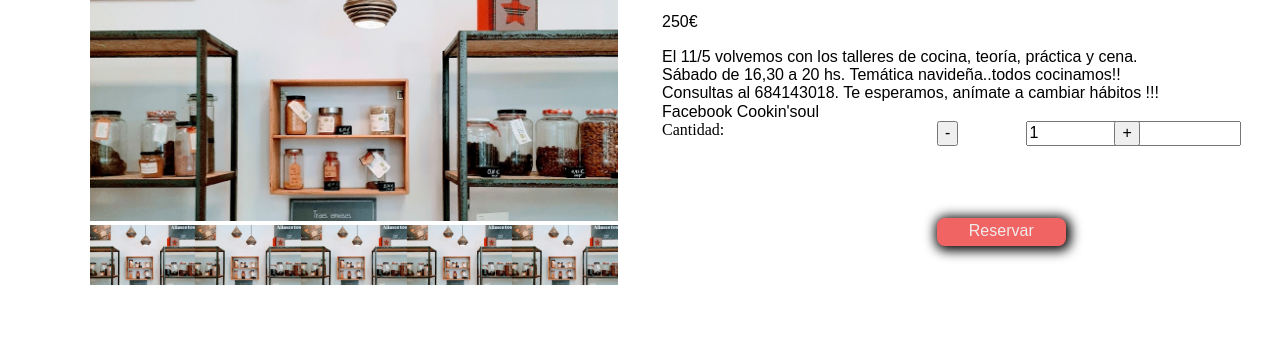
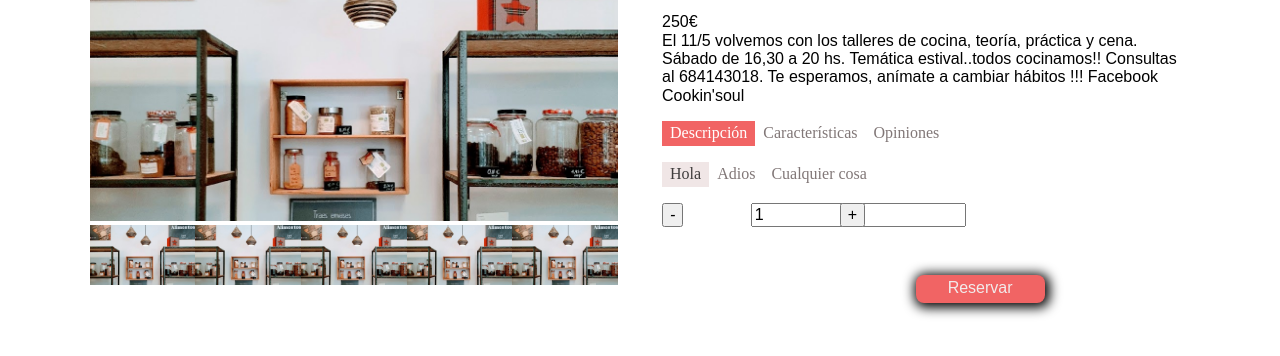
Before and after one commit to MelinaAveMol/cookbook, a plain HTML site: page product.html in a window 1280 px wide. Shown: the part 166-522 px from the top of the page. Drawn offline with Linux system fonts and the light colour scheme; a web font is replaced by a local one.

Commit message:
mis primeros bucles

```diff
--- a/js/app.js
+++ b/js/app.js
@@ -38,23 +38,70 @@ if(hamburger){
 //       }
 //});
 
+
+// Tab-Panel on button plus-minus
+
+
+
+//Recorrer todos los tabs
+//Eventos a tabs
+//comprobar si alguna tab tiene tab-active
+//si la tiene= remove
+//dar al tab clickeado tab-active
+let tabPanel = document.querySelectorAll(".tab");
+let relatedTabs  = document.querySelectorAll(".tab-related");
+
+
+tabPanel.forEach(tab => {
+
+    tab.addEventListener("click", () => {
+
+        let activeTabs = document.querySelectorAll(".tab-active");
+
+        activeTabs.forEach(activeTab => {
+
+            activeTab.classList.remove("tab-active");
+        });
+
+        tab.classList.add("tab-active");
+
+
+
+    });
+});
+
+
+
+
+
+
+
+
+
+
+
+
+
+
+
+
 //Contact form
 
-let form = document.getElementById("contact-form");
-let inputName = document.getElementById("name");
-let inputAge = document.getElementById("surname");
-let mobileButton = document.getElementById("mobile");
-let emailButton = document.getElementById("email");
-let helloButton= document.getElementById("hola");
-let sendButton = document.getElementById("form-send-button");
+//let form = document.getElementById("contact-form");
+//let inputName = document.getElementById("name");
+//let inputAge = document.getElementById("surname");
+//let mobileButton = document.getElementById("mobile");
+//let emailButton = document.getElementById("email");
+//let helloButton= document.getElementById("hola");
+//let sendButton = document.getElementById("form-send-button");
 
 
-function hello(name) {
-    alert ("Hola" + name + surname);
-}
+//function hello(name) {
+//    alert ("Hola" + name + surname);
+//}
 
-helloButton.addEventListener("click",() => {
+//helloButton.addEventListener("click",() => {
 
-    hello("Erik")
+//    hello("Erik")
 
-});
+//});
--- a/product.html
+++ b/product.html
@@ -38,7 +38,6 @@
                                 </div>
                             </div>
                         </div>
-
                     </div>
                     <div class="column">
 
@@ -49,22 +48,39 @@
                                 <div class="product-price">
                                     <span>250€</span>
                                 </div>
-                            <div class="product-description">
+                                <div class="product-details">
                                     <p>
                                         El 11/5 volvemos con los talleres de cocina, teoría, práctica y cena.
-                                Sábado de 16,30 a 20 hs. Temática navideña..todos cocinamos!!
+                                    Sábado de 16,30 a 20 hs. Temática estival..todos cocinamos!!
                                     Consultas al 684143018.
                                     Te esperamos, anímate a cambiar hábitos !!!
                                     Facebook Cookin'soul
                                     </p>
-
+                                </div>
+                                <div class="tab-panel">
+                                    <div class="tab tab-active">
+                                        Descripción
+                                    </div>
+                                    <div class="tab">
+                                        Características
+                                    </div>
+                                    <div class="tab">
+                                        Opiniones
+                                    </div>
+                                </div>
+                                <div class="tab-panel-related">
+                                    <div class="tab-related tab-related-active">
+                                        Hola
+                                    </div>
+                                    <div class="tab-related">
+                                        Adios
+                                    </div>
+                                    <div class="tab-related">
+                                        Cualquier cosa
+                                    </div>
+                                </div>
                             </div>
                             <div class="desktop-two-columns">
-                                <div class="column">
-                                    <div class="quantifier">
-                                        Cantidad:
-                                    </div>
-                                </div>
                                 <div class="column">
                                     <div class="desktop-three-columns">
                                         <div class="column">
@@ -87,6 +103,8 @@
                                             </div>
                                         </div>
                                     </div>
+                            </div>
+
                             <div class="desktop-one-column">
                                 <div class="column">
                                     <div class="product-add-to-cart-button">
@@ -95,15 +113,7 @@
 
                                 </div>
                             </div>
-
                     </div>
-                            </div>
-
-                            </div>
-                        </div>
-
-                    </div>
-
                 </div>
             </div>
             <script type="module" src="js/app.js"></script>
--- a/sass/pages/product/desktop/_product.scss
+++ b/sass/pages/product/desktop/_product.scss
@@ -15,9 +15,66 @@
 .product-price {
 margin-top: 1em;
 }
-.product-description{
-    margin-top: 1em;
+
+.product-details{
+    margin-bottom:1rem;
 }
+
+.tab-panel {
+
+    display: flex;
+    margin-bottom: 1rem;
+}
+
+.tab {
+
+    color : rgb(129, 119, 119);
+    padding: 0.2rem 0.5rem;
+}
+
+.tab-active{
+
+    background-color: rgb(241, 100, 100);
+    color: hsl(0, 0%, 100%);
+}
+
+
+.tab-panel-related{
+    display:flex;
+    margin-bottom: 1rem;
+
+}
+    .tab-related{
+
+        color: rgb(129, 119, 119);
+        padding: 0.2rem 0.5rem;
+
+    }
+
+.tab-related-active{
+    background-color: rgb(240, 230, 230);
+    color: hsl(0, 2%, 24%);
+}
+
+    //tab grey hover
+
+
+
+
+
+    .tab-panel {
+        /* Propiedades CSS */
+      }
+
+    .tab-panel-mostrar {
+        /* Propiedades CSS*/
+      }
+
+    .tab-panel-ocultar {
+        /* Propiedades CSS*/
+      }
+
+
 .quantifier{
 
 }
@@ -51,7 +108,7 @@ margin-top: 1em;
 }
 .product-add-to-cart-button{
 
-    margin-right:75%;
+    margin-right:10%;
 }
 
 .product-add-to-cart-button button{
@@ -63,5 +120,5 @@ margin-top: 1em;
     box-shadow: 0.1rem 0.1rem 0.7rem 0.2rem #000000;
     padding: 0.3rem 2rem;
     margin-top: 4.5rem;
-    margin-right:10em;
+
 }
```
Also changed, not shown: index-mobile.html (renamed from index.html), style/contact.css (renamed from style/product.css), style/main.css, 3 other files. Lines whose indentation alone changed are shown as unchanged.
